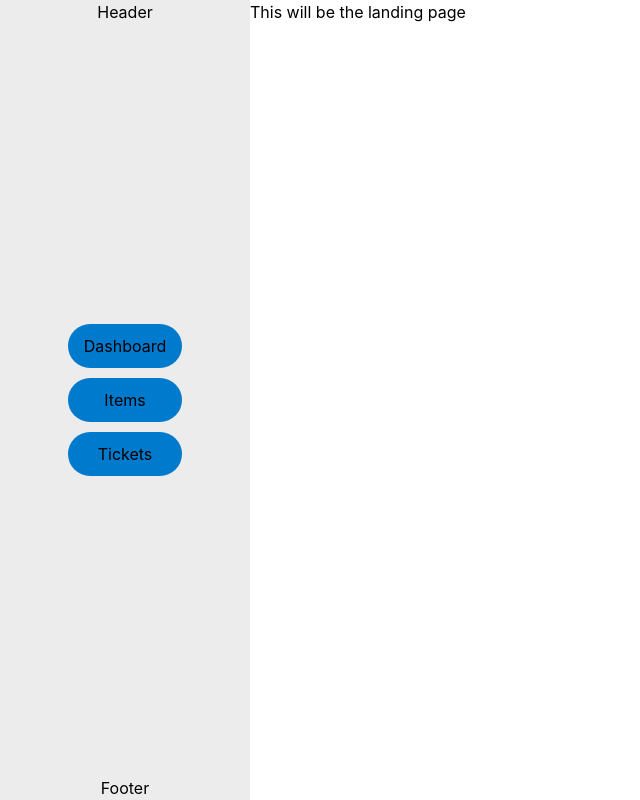
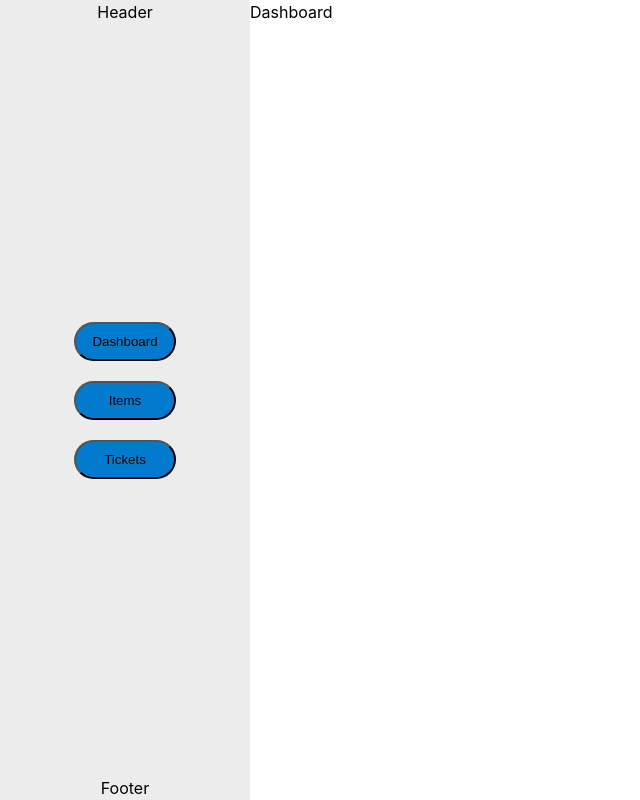
Before and after one commit to KevinG2001/LostAndFound_System, a React (Vite) app in the folder frontend/: page / in a window 1280 px wide. Shown: the whole page, without its empty margins (0-640 px from the left). Built offline with nearby package versions, Linux system fonts and the light colour scheme.

Commit message:
Buttons now go to dashboard and items page

```diff
--- a/frontend/package.json
+++ b/frontend/package.json
@@ -14,7 +14,8 @@
   },
   "dependencies": {
     "react": "^18.3.1",
-    "react-dom": "^18.3.1"
+    "react-dom": "^18.3.1",
+    "react-router-dom": "^6.26.2"
   },
   "devDependencies": {
     "@eslint/js": "^9.9.0",
--- a/frontend/src/App.tsx
+++ b/frontend/src/App.tsx
@@ -3,13 +3,23 @@
 
 import "./App.css";
 import Navbar from "./components/Navbar";
+import { HashRouter as Router, Route, Routes } from "react-router-dom";
+import Dashboard from "./pages/Dashboard";
+import Items from "./pages/Items";
 
 function App() {
   return (
     <>
       <div id="root">
-        <Navbar />
-        <div>This will be the landing page</div>
+        <Router>
+          {" "}
+          {/* Wrap everything in HashRouter */}
+          <Navbar />
+          <Routes>
+            <Route path="/" element={<Dashboard />} />
+            <Route path="/items" element={<Items />} />
+          </Routes>
+        </Router>
       </div>
     </>
   );
--- a/frontend/src/components/Navbar.tsx
+++ b/frontend/src/components/Navbar.tsx
@@ -1,15 +1,29 @@
+import { useNavigate } from "react-router-dom";
 import Styles from "../Styles/navStyles.module.scss";
 
 function Navbar() {
+  const navigate = useNavigate();
+
+  const goToDashboardPage = () => {
+    navigate("/");
+  };
+
+  const goToItemsPage = () => {
+    navigate("/items");
+  };
   return (
     <>
       <div className={Styles.navContainer}>
         <div className={Styles.navWrapper}>
           <div className={Styles.navHeader}>Header</div>
           <div className={Styles.navLinkWrapper}>
-            <div className={Styles.navLink}>Dashboard</div>
-            <div className={Styles.navLink}>Items</div>
-            <div className={Styles.navLink}>Tickets</div>
+            <button className={Styles.navLink} onClick={goToDashboardPage}>
+              Dashboard
+            </button>
+            <button className={Styles.navLink} onClick={goToItemsPage}>
+              Items
+            </button>
+            <button className={Styles.navLink}>Tickets</button>
           </div>
           <div className={Styles.navFooter}>Footer</div>
         </div>
--- /dev/null
+++ b/frontend/src/pages/Dashboard.tsx
@@ -0,0 +1,9 @@
+function Dashboard() {
+  return (
+    <>
+      <div>Dashboard</div>
+    </>
+  );
+}
+
+export default Dashboard;
--- /dev/null
+++ b/frontend/src/pages/Items.tsx
@@ -0,0 +1,9 @@
+function Items() {
+  return (
+    <>
+      <div>Items</div>
+    </>
+  );
+}
+
+export default Items;
--- a/frontend/src/styles/navStyles.module.scss
+++ b/frontend/src/styles/navStyles.module.scss
@@ -17,6 +17,11 @@
   background-color: $primary-bg-colour;
 }
 
+.navLinkWrapper {
+  display: flex;
+  flex-direction: column;
+}
+
 .navLink {
   padding: 10px 16px;
   margin: 10px;
```
Also changed, not shown: 1 other file (tests, documents, lock files or other folders).
